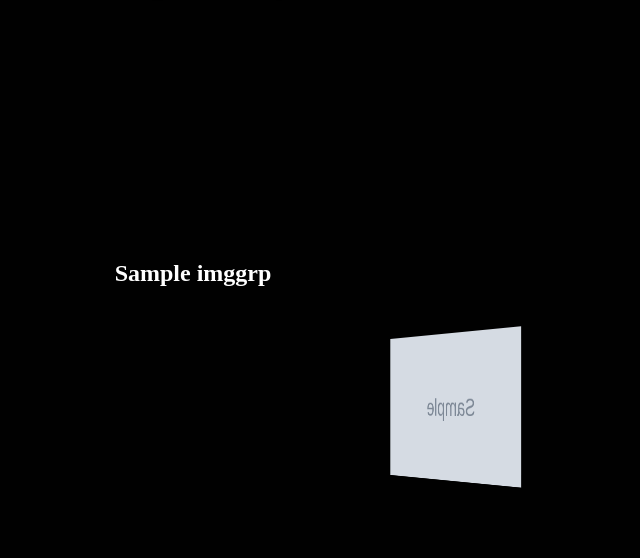
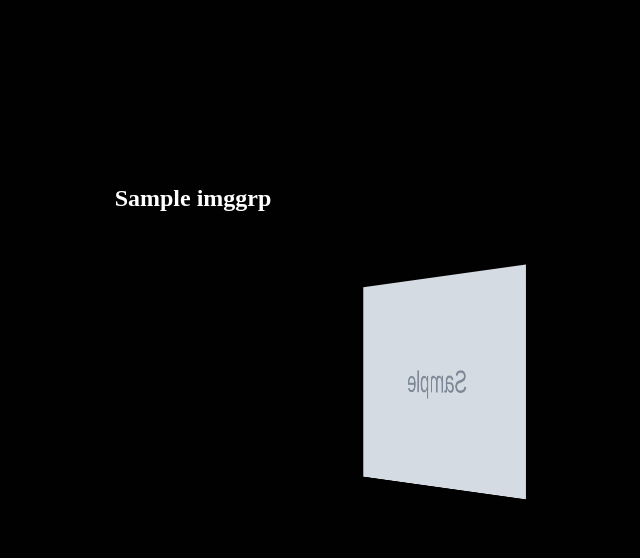
Before and after one commit to SmileClubNITK/backend-2024, a Django app: page /gallery/ in a window 1280 px wide. Shown: the part 165-723 px from the top of the page, without its empty margins (447-1087 px from the left). Run offline with Django 5.2, Linux system fonts and the light colour scheme; tables that the repository leaves empty hold one stand-in row (values such as "Sample post"); grey boxes marked "Sample" are stand-in pictures; some libraries are stand-ins or nearby versions.

Commit message:
requirements_updated

```diff
--- a/requirements.txt
+++ b/requirements.txt
@@ -1,8 +1,11 @@
 asgiref==3.7.2
-Django==5.0.3
+beautifulsoup4==4.12.3
+Django==4.2.11
+django-bootstrap-v5==1.0.11
 django-cors-headers==4.3.1
 djangorestframework==3.14.0
 pillow==10.2.0
 pytz==2024.1
+soupsieve==2.5
 sqlparse==0.4.4
 typing_extensions==4.10.0
--- a/smile_backend/blogs/templates/gallery.html
+++ b/smile_backend/blogs/templates/gallery.html
@@ -21,8 +21,8 @@
 
         .gallery {
             position: relative;
-            width: 300px;
-            height: 200px;
+            width: 400px; /* Adjust the width of the gallery */
+            height: 300px; /* Adjust the height of the gallery */
             transform-style: preserve-3d;
             animation: rotate 35s linear infinite;
             margin: 0 auto;
@@ -48,8 +48,8 @@
 
         .gallery span img {
             position: absolute;
-            width: 100%;
-            height: 100%;
+            width: 100%; /* Make the images fill their container */
+            height: 100%; /* Make the images fill their container */
             object-fit: cover;
         }
     </style>
```
